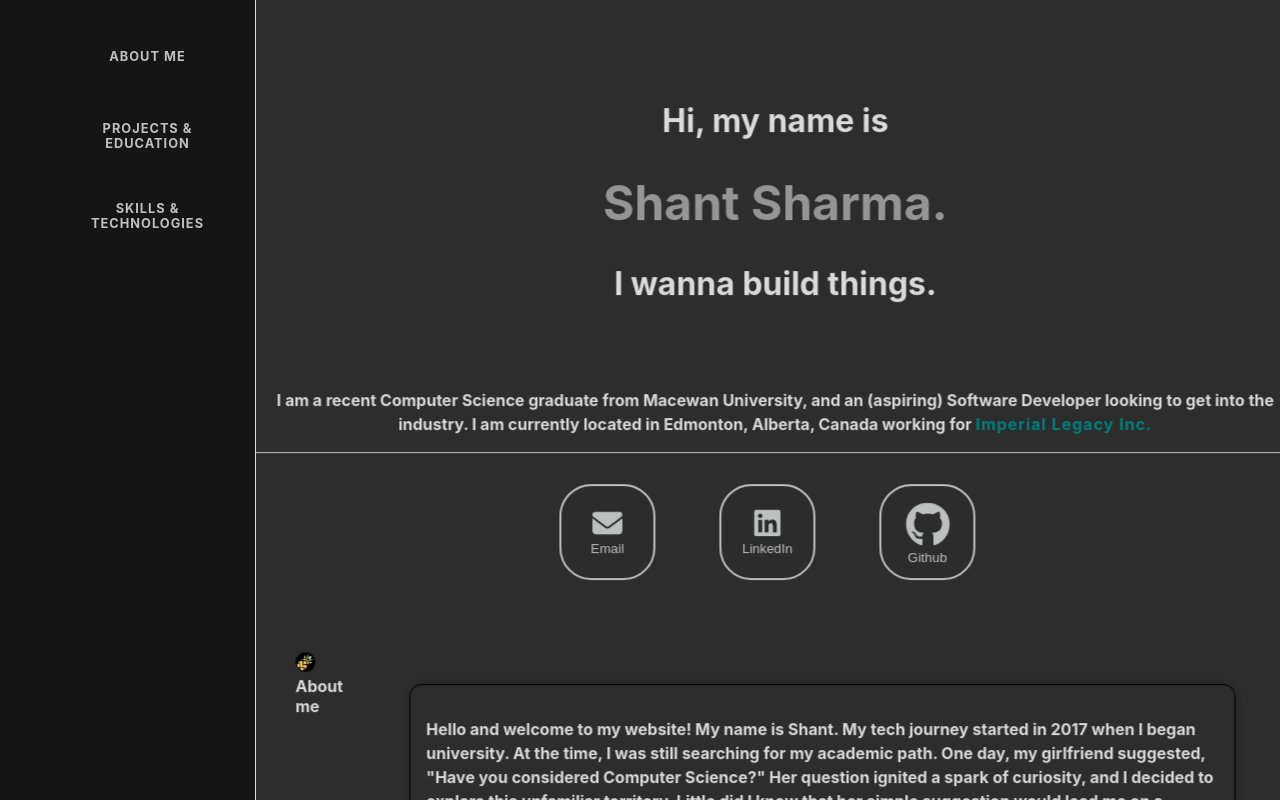
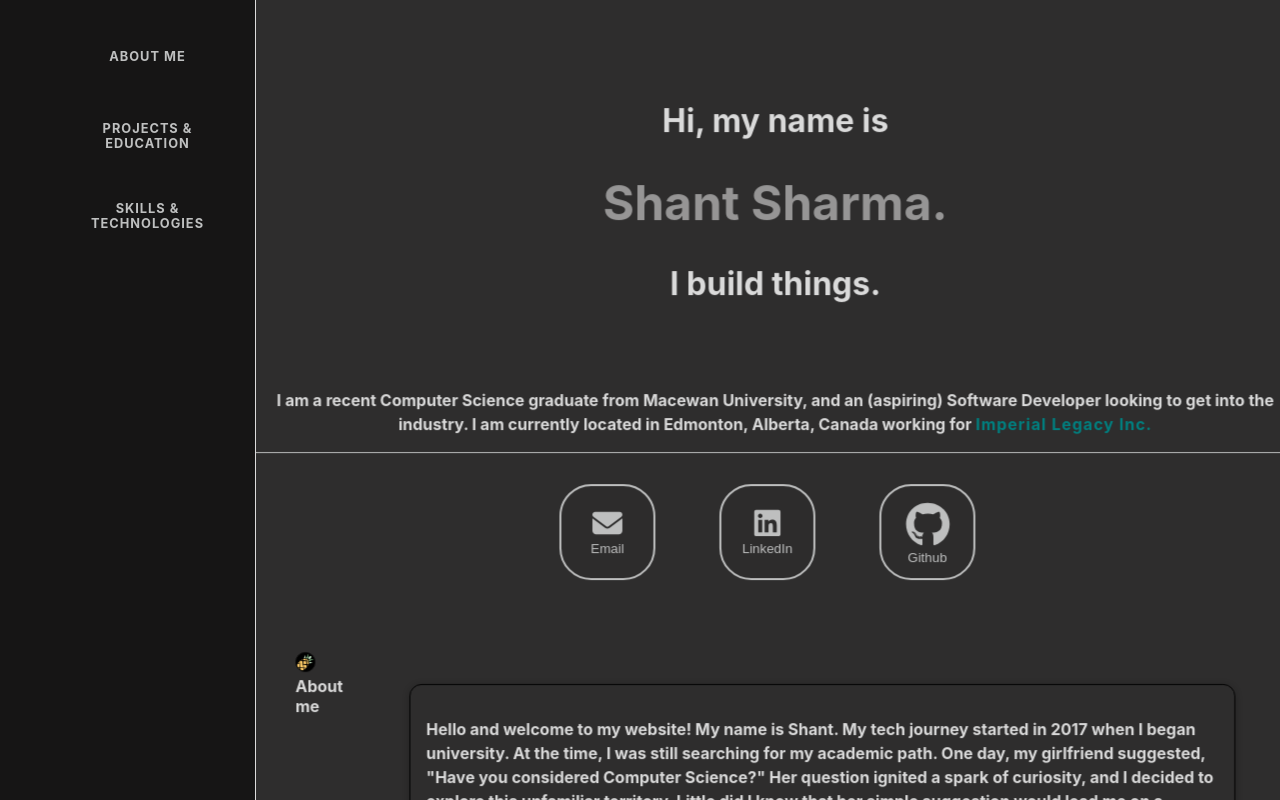
Before and after one commit to shant277/shantsharma.com, a React (Create React App) app: page / in a window 1280 px wide. Shown: the top 800 px of the page. Built offline with nearby package versions, Linux system fonts and the light colour scheme.

Commit message:
update browser summary & icon

```diff
--- a/public/index.html
+++ b/public/index.html
@@ -3,13 +3,13 @@
   <head>
     <meta charset="UTF-8">
     <link rel="stylesheet" href="https://cdnjs.cloudflare.com/ajax/libs/font-awesome/6.0.0-beta3/css/all.min.css" integrity="sha512-x2r5wDZOUI4Ntw8cH6Qbh4fKiC0/eJeM3OWNUQx4mejtyrRRnCxIwBXnTOnqB5TxMkgeR3XCJx2FOgGutpBaw==" crossorigin="anonymous" referrerpolicy="no-referrer" />
-    <link rel="icon" href="%PUBLIC_URL%/favicon.ico" />
+    <link rel="icon" type="image/x-con" href="./pineapple-favicon.ico">
     <meta name="viewport" content="width=device-width, initial-scale=1" />
     <meta name="theme-color" content="#000000" />
 
     <meta
       name="description"
-      content="Web site created using create-react-app"
+      content="Shant's portfolio website for Software Development"
     />
     <!--
       manifest.json provides metadata used when your web app is installed on a
--- a/src/pages/homePage/homePage.js
+++ b/src/pages/homePage/homePage.js
@@ -28,7 +28,7 @@ function HomePage() {
             Hi, my name is
           </h1>
           <h1 className="name">Shant Sharma.</h1>
-          <h1 style={{ paddingBottom: "4rem" }}>I wanna build things.</h1>
+          <h1 style={{ paddingBottom: "4rem" }}>I build things.</h1>
           <p style={{ textAlign: "center", lineHeight: "1.5" }}>
             I am a recent Computer Science graduate from Macewan University, and
             an (aspiring) Software Developer looking to get into the industry. I
```
